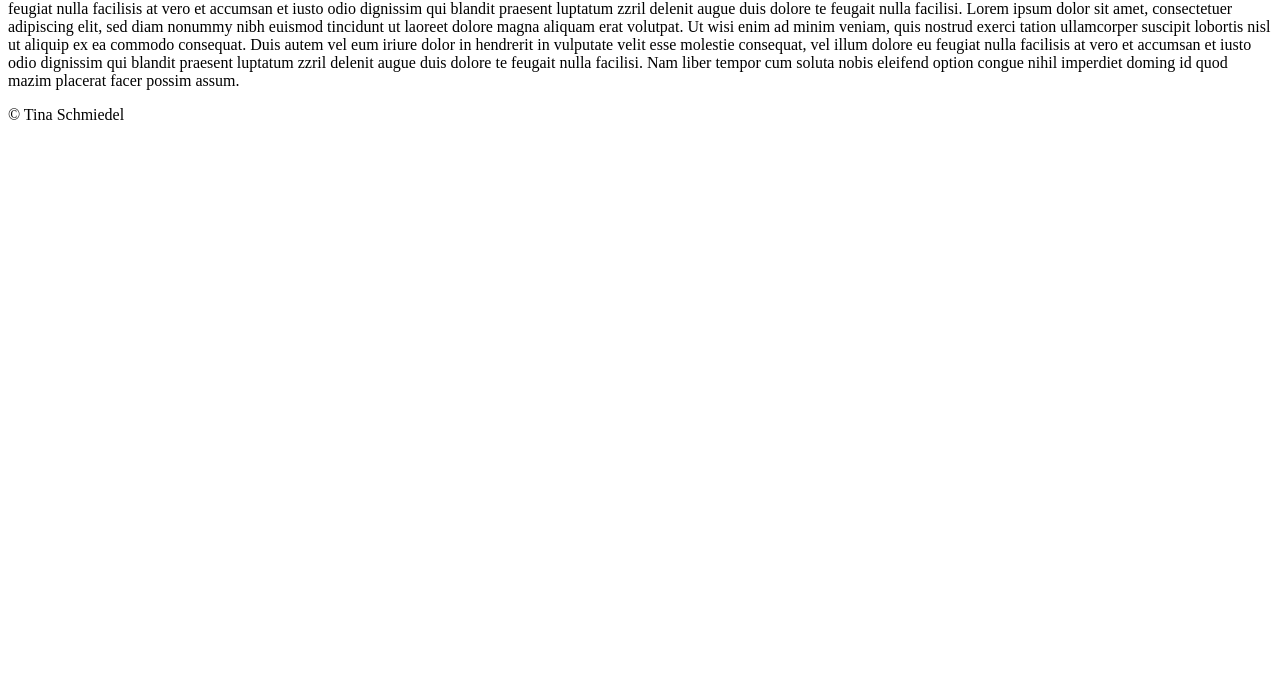
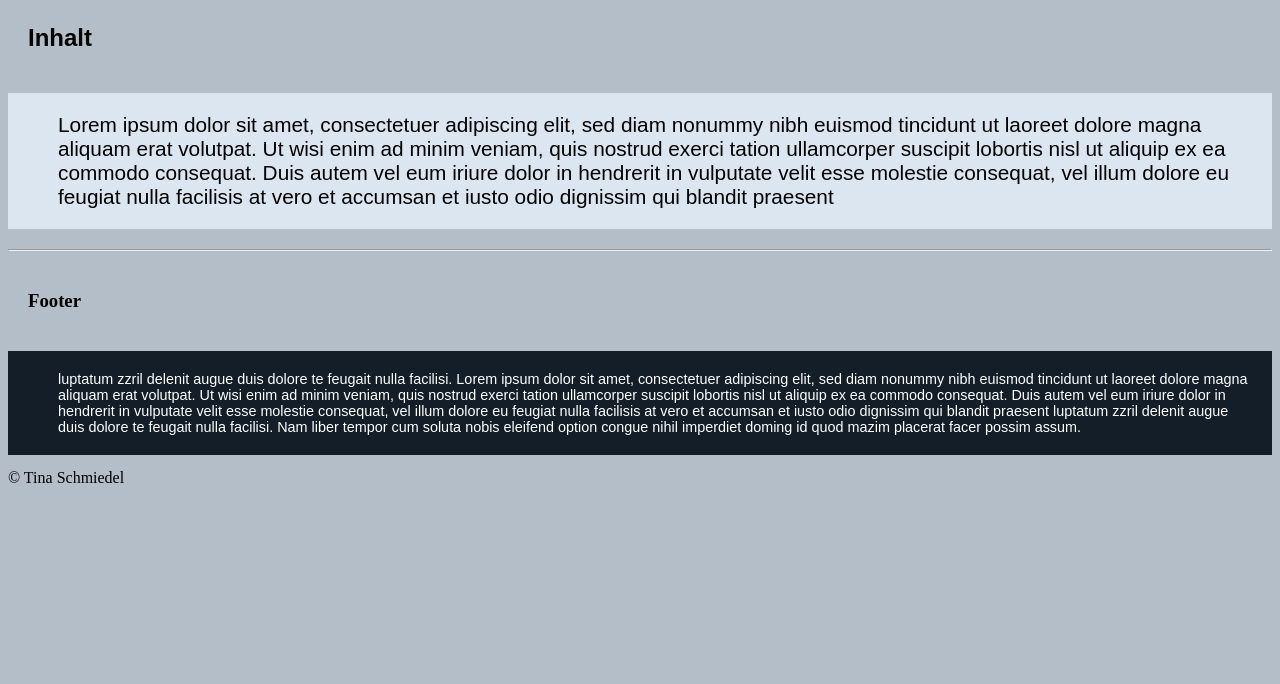
Before and after one commit to tsch156/tsch156.github.io, a plain HTML site: page index.html in a window 1280 px wide. Shown: the part 116-800 px from the top of the page. Drawn offline with Linux system fonts and the light colour scheme.

Commit message:
Update index.html

```diff
--- a/index.html
+++ b/index.html
@@ -3,21 +3,62 @@
 
     <head>
     <title>Tinas erste Website</title>
+        <style>
+            body {
+                background-color: rgb(180,190,200);
+            }
+
+
+            h1,h2,h3,h4,h5,h6,
+            p {
+                padding: 20px;
+            }
+
+            p{
+                padding-left: 50px;
+                font-size: 1.3em;
+            }
+
+            h2,p {
+
+               font-family: Arial;
+            }
+
+            main p {
+                background-color: rgb(220,230,240);
+            }
+            footer p {
+                color: #fff;
+                background-color: rgb(20,30,40);
+                font-size: 0.9em;
+            }
+
+
+        </style>
     </head>
 
     <body>
 
     <header>
-    <h1>Hello world!</h1>
+    <h1>Hello, world!!!</h1>
     </header>
 
     <main>
+        <h2>Inhalt</h2>
     <p>
-Lorem ipsum dolor sit amet, consectetuer adipiscing elit, sed diam nonummy nibh euismod tincidunt ut laoreet dolore magna aliquam erat volutpat. Ut wisi enim ad minim veniam, quis nostrud exerci tation ullamcorper suscipit lobortis nisl ut aliquip ex ea commodo consequat. Duis autem vel eum iriure dolor in hendrerit in vulputate velit esse molestie consequat, vel illum dolore eu feugiat nulla facilisis at vero et accumsan et iusto odio dignissim qui blandit praesent luptatum zzril delenit augue duis dolore te feugait nulla facilisi. Lorem ipsum dolor sit amet, consectetuer adipiscing elit, sed diam nonummy nibh euismod tincidunt ut laoreet dolore magna aliquam erat volutpat. Ut wisi enim ad minim veniam, quis nostrud exerci tation ullamcorper suscipit lobortis nisl ut aliquip ex ea commodo consequat. Duis autem vel eum iriure dolor in hendrerit in vulputate velit esse molestie consequat, vel illum dolore eu feugiat nulla facilisis at vero et accumsan et iusto odio dignissim qui blandit praesent luptatum zzril delenit augue duis dolore te feugait nulla facilisi. Nam liber tempor cum soluta nobis eleifend option congue nihil imperdiet doming id quod mazim placerat facer possim assum.
+Lorem ipsum dolor sit amet, consectetuer adipiscing elit, sed diam nonummy nibh euismod tincidunt ut laoreet dolore magna aliquam erat volutpat. Ut wisi enim ad minim veniam, quis nostrud exerci tation ullamcorper suscipit lobortis nisl ut aliquip ex ea commodo consequat. Duis autem vel eum iriure dolor in hendrerit in vulputate velit esse molestie consequat, vel illum dolore eu feugiat nulla facilisis at vero et accumsan et iusto odio dignissim qui blandit praesent
     </p>
+
+
     </main>
 
+        <hr>
+
     <footer>
+        <h3>Footer</h3>
+         <p>
+luptatum zzril delenit augue duis dolore te feugait nulla facilisi. Lorem ipsum dolor sit amet, consectetuer adipiscing elit, sed diam nonummy nibh euismod tincidunt ut laoreet dolore magna aliquam erat volutpat. Ut wisi enim ad minim veniam, quis nostrud exerci tation ullamcorper suscipit lobortis nisl ut aliquip ex ea commodo consequat. Duis autem vel eum iriure dolor in hendrerit in vulputate velit esse molestie consequat, vel illum dolore eu feugiat nulla facilisis at vero et accumsan et iusto odio dignissim qui blandit praesent luptatum zzril delenit augue duis dolore te feugait nulla facilisi. Nam liber tempor cum soluta nobis eleifend option congue nihil imperdiet doming id quod mazim placerat facer possim assum.
+    </p>
         &copy; Tina Schmiedel
     </footer>
 
```
